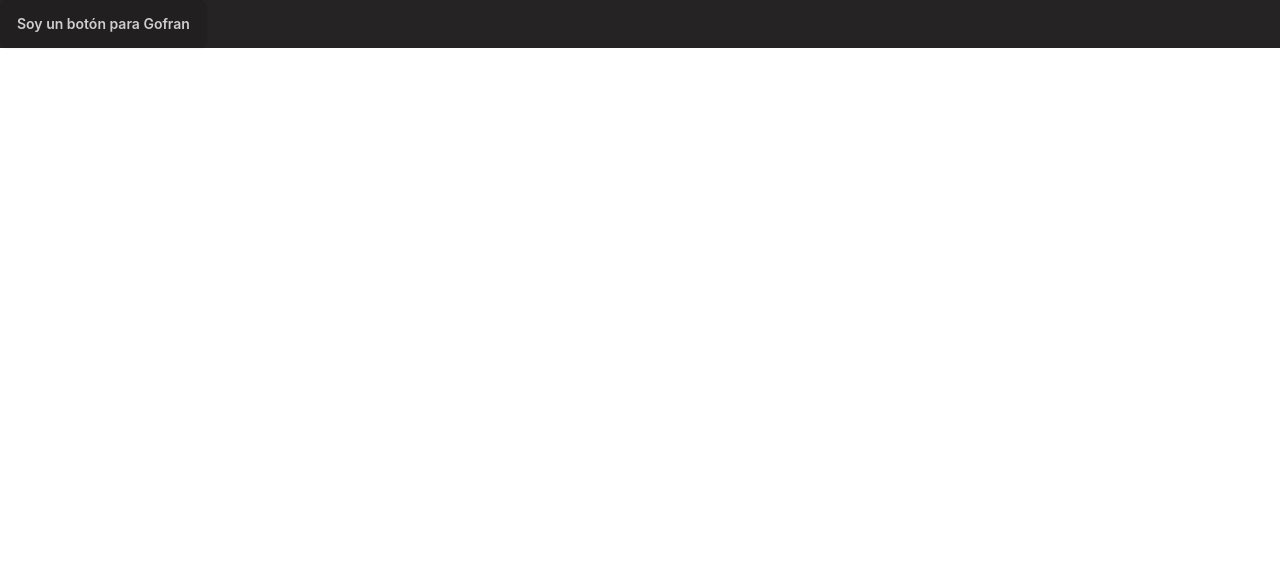
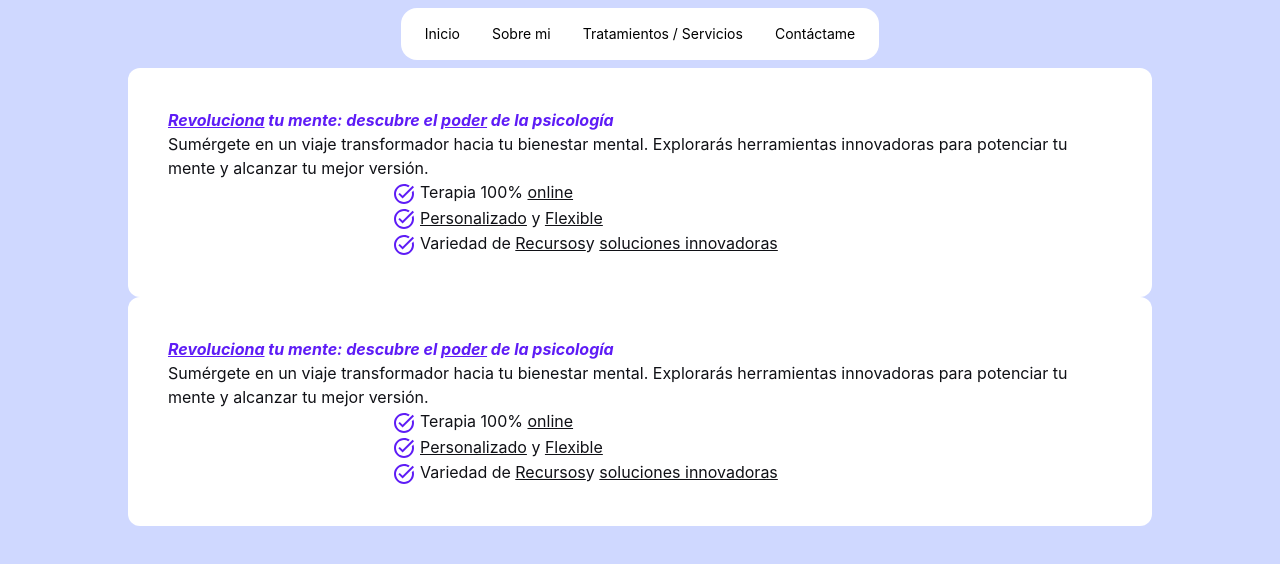
Before and after one commit to Kelocoes/gofran-webpage, a React (Create React App) app: page / in a window 1280 px wide. Shown: the top 564 px of the page. Built offline with nearby package versions, Linux system fonts and the light colour scheme.

Commit message:
Adding first post

```diff
--- a/src/App.tsx
+++ b/src/App.tsx
@@ -1,11 +1,16 @@
 import React from "react";
 import "./App.css";
+import Header from "./components/Header/Header";
+import MainPost from "./components/MainPost/MainPost";
+import SecondPost from "./components/MainPost/SecondPost";
 
 function App(): JSX.Element {
     return (
         <React.Fragment>
-            <main data-theme="mytheme" >
-                <button className="btn">Soy un botón para Gofran</button>
+            <main data-theme="mytheme" className="bg-background h-screen flex flex-col items-center">
+                <Header />
+                <MainPost />
+                <SecondPost />
             </main>
         </React.Fragment>
     );
--- /dev/null
+++ b/src/components/Header/Header.tsx
@@ -0,0 +1,14 @@
+import React from "react";
+
+export default function Header(): JSX.Element {
+    return (
+        <div className="flex items-center justify-center py-2">
+            <ul className="menu menu-horizontal rounded-box bg-white text-black lg:w-max">
+                <li><a>Inicio</a></li>
+                <li><a>Sobre mi</a></li>
+                <li><a>Tratamientos / Servicios</a></li>
+                <li><a>Contáctame</a></li>
+            </ul>
+        </div>
+    );
+}
--- /dev/null
+++ b/src/components/MainPost/MainPost.tsx
@@ -0,0 +1,29 @@
+import React from "react";
+import TaskAltIcon from "@mui/icons-material/TaskAlt";
+
+export default function MainPost(): JSX.Element {
+    return (
+        <div className="bg-white rounded-xl w-4/5 p-10">
+            <h1 className="italic text-accent mr-1 font-bold">
+                <span className="underline">Revoluciona</span> tu mente: descubre el <span className="underline">poder</span> de la psicología
+            </h1>
+            <p>
+                Sumérgete en un viaje transformador hacia tu bienestar mental.
+                Explorarás herramientas innovadoras para potenciar tu mente y
+                alcanzar tu mejor versión.
+            </p>
+            <div className="ml-5 md:ml-10 lg:ml-56">
+                <p><TaskAltIcon className="text-accent mr-1"/>
+                    Terapia 100% <span className="underline">online</span>
+                </p>
+                <p><TaskAltIcon className="text-accent mr-1"/>
+                    <span className="underline">Personalizado</span> y <span className="underline">Flexible</span>
+                </p>
+                <p><TaskAltIcon className="text-accent mr-1"/>
+                    Variedad de <span className="underline">Recursos</span>
+                    y <span className="underline">soluciones innovadoras</span>
+                </p>
+            </div>
+        </div>
+    );
+}
--- /dev/null
+++ b/src/components/MainPost/SecondPost.tsx
@@ -0,0 +1,29 @@
+import React from "react";
+import TaskAltIcon from "@mui/icons-material/TaskAlt";
+
+export default function SecondPost(): JSX.Element {
+    return (
+        <div className="bg-white rounded-xl w-4/5 p-10">
+            <h1 className="italic text-accent mr-1 font-bold">
+                <span className="underline">Revoluciona</span> tu mente: descubre el <span className="underline">poder</span> de la psicología
+            </h1>
+            <p>
+                Sumérgete en un viaje transformador hacia tu bienestar mental.
+                Explorarás herramientas innovadoras para potenciar tu mente y
+                alcanzar tu mejor versión.
+            </p>
+            <div className="ml-5 md:ml-10 lg:ml-56">
+                <p><TaskAltIcon className="text-accent mr-1"/>
+                    Terapia 100% <span className="underline">online</span>
+                </p>
+                <p><TaskAltIcon className="text-accent mr-1"/>
+                    <span className="underline">Personalizado</span> y <span className="underline">Flexible</span>
+                </p>
+                <p><TaskAltIcon className="text-accent mr-1"/>
+                    Variedad de <span className="underline">Recursos</span>
+                    y <span className="underline">soluciones innovadoras</span>
+                </p>
+            </div>
+        </div>
+    );
+}
--- a/tailwind.config.js
+++ b/tailwind.config.js
@@ -8,9 +8,9 @@ module.exports = {
                 mytheme: {
                     "primary": "#1db88e",
                     "secondary": "#1db8ab",
-                  "accent": "#19362d",
-                  "neutral": "#6085c1",
-                  "base-100": "#252323",
+                    "accent": "#5e1cf6",
+                    "neutral": "#99abf7",
+                    "base-100": "#cfd8ff",
 
                     "--rounded-box": "1rem", // border radius rounded-box utility class, used in card and other large boxes
                     "--rounded-btn": "0.5rem", // border radius rounded-btn utility class, used in buttons and similar element
@@ -24,5 +24,5 @@ module.exports = {
                 },
             }
         ]
-  },
+    }
 };
```
Lines whose indentation alone changed are shown as unchanged.
